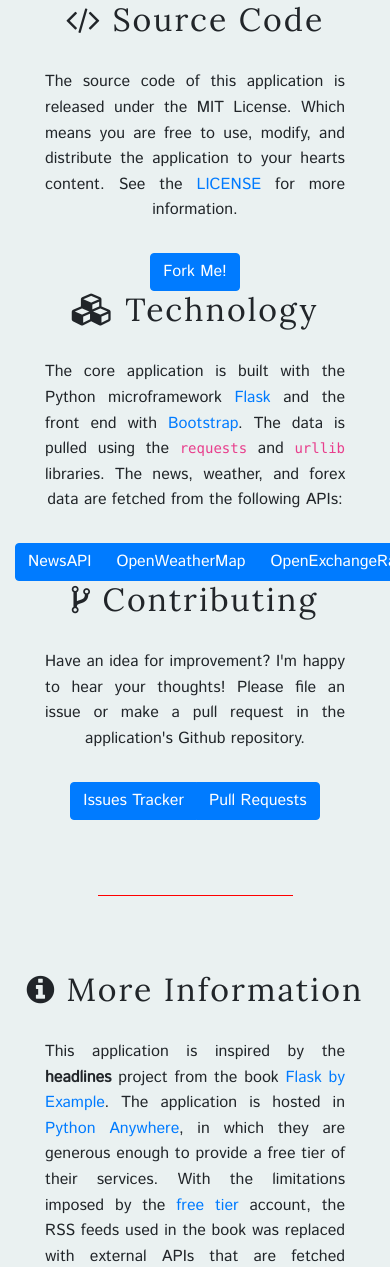
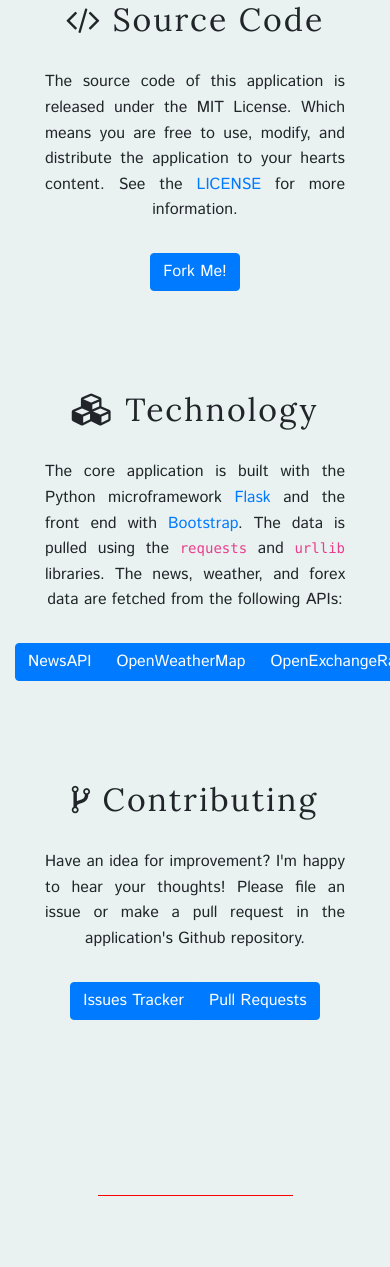
Before and after one commit to alchermd/headlines, a Flask app: page /code in a window 390 px wide; the page is wider, and only the part inside the window is pictured. Shown: the part 297-1564 px from the top of that part. Run offline with Flask 2, Linux system fonts and the light colour scheme; parts of the project's set-up code (start-up, migrations or seed data) failed here and were passed over; some libraries are stand-ins or nearby versions.

Commit message:
Set the media query breakpoint for column's bottom marging to 990px

```diff
--- a/headlines/static/css/main.css
+++ b/headlines/static/css/main.css
@@ -49,9 +49,9 @@ h1 {
     margin: 30px;
 }
 
-@media (max-width: 600px) {
-    .jumbotron .col-md-4 {
-        margin-bottom: 30px;
+@media (max-width: 990px) {
+    .col-md-4, .col-lg-4 {
+        margin-bottom: 100px;
     }
 }
 
```
